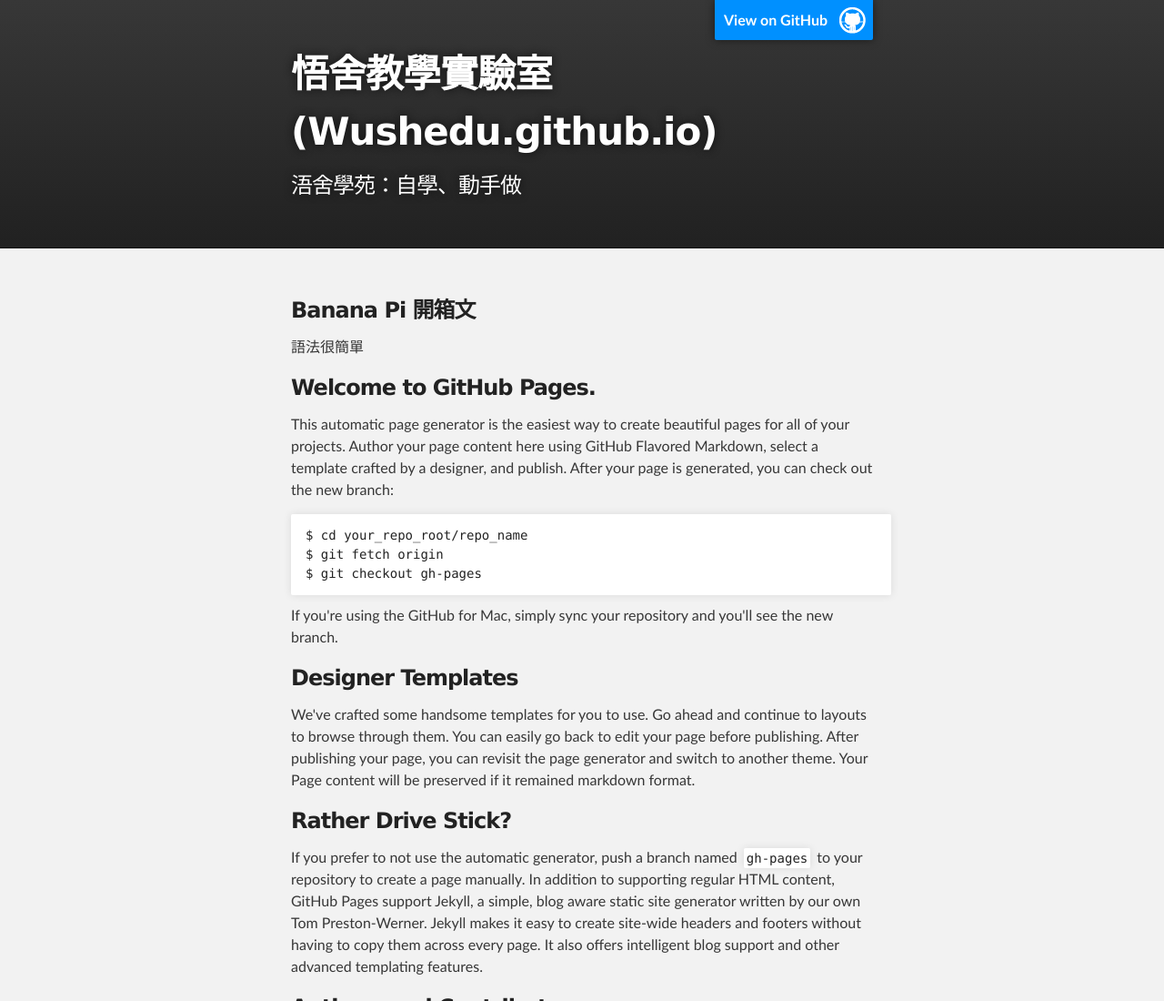
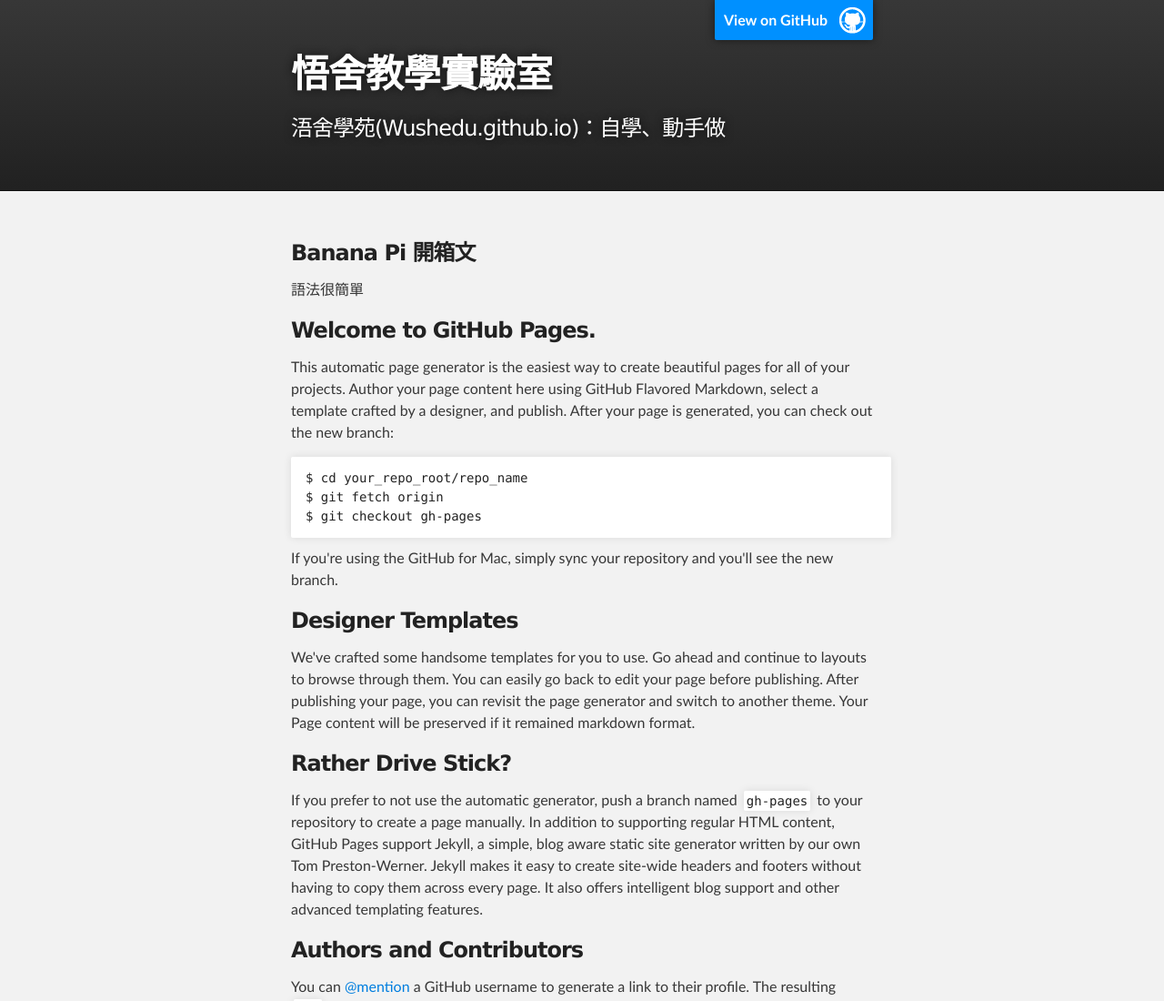
Before and after one commit to wushedu/wushedu.github.io, a plain HTML site: page BananaPi/Banana-Pi-Intro.html in a window 1280 px wide. Shown: the top 1100 px of the page at 91% size. Drawn offline with Linux system fonts and the light colour scheme.

Commit message:
Update Banana-Pi-Intro.html

```diff
--- a/BananaPi/Banana-Pi-Intro.html
+++ b/BananaPi/Banana-Pi-Intro.html
@@ -18,8 +18,8 @@
         <header class="inner">
           <a id="forkme_banner" href="https://github.com/wushedu">View on GitHub</a>
 
-          <h1 id="project_title">悟舍教學實驗室 (Wushedu.github.io)</h1>
-          <h2 id="project_tagline">浯舍學苑：自學、動手做</h2>
+          <h1 id="project_title">悟舍教學實驗室</h1>
+          <h2 id="project_tagline">浯舍學苑(Wushedu.github.io)：自學、動手做</h2>
 
         </header>
     </div>
```
